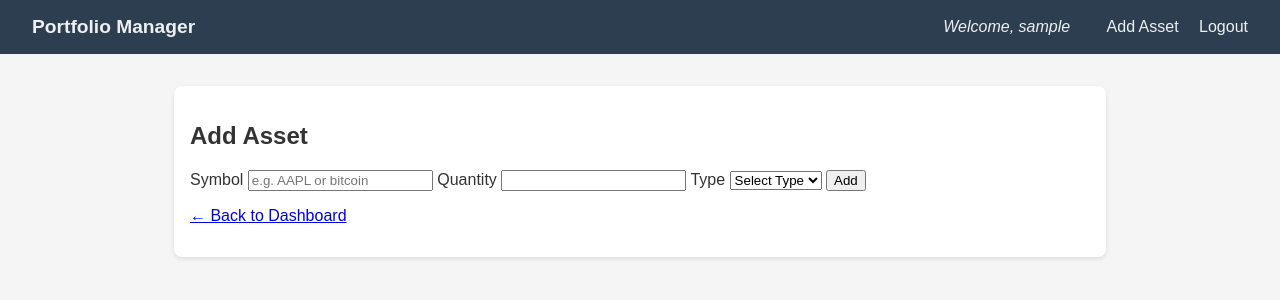
After one commit to SilentKiller4233/portfolio-manager, a Flask app: page /add in a window 1280 px wide. The commit adds this page. Shown: the top 300 px of the page. Run offline with Flask 3, Linux system fonts and the light colour scheme; the visitor is signed in with stand-in values (Sample User, id 1).

Commit message:
Implemented Add Asset functionality along with avg buy price logic

```diff
--- a/app.py
+++ b/app.py
@@ -137,6 +137,71 @@ def dashboard():
 
     return render_template("dashboard.html", portfolio=portfolio, total=round(total_value, 2))
 
+# ---------------------- ADD ASSET ---------------------- #
+@app.route("/add", methods=["GET", "POST"])
+@login_required
+def add_asset():
+    if request.method == "POST":
+        symbol = request.form["symbol"].strip().lower()
+        try:
+            quantity = float(request.form["quantity"])
+        except ValueError:
+            flash("Invalid quantity.", "danger")
+            return redirect("/add")
+
+        asset_type = request.form["asset_type"]
+
+        if not symbol or quantity <= 0 or asset_type not in ["stock", "crypto"]:
+            flash("All fields are required and must be valid.", "danger")
+            return redirect("/add")
+
+        db = get_db()
+        user_id = session["user_id"]
+
+        # Check if this asset already exists for the user
+        existing = db.execute("""
+            SELECT quantity, avg_buy_price FROM assets
+            WHERE user_id = ? AND symbol = ? AND asset_type = ?
+        """, (user_id, symbol, asset_type)).fetchone()
+
+        if existing:
+            old_qty = existing["quantity"]
+            old_avg = existing["avg_buy_price"]
+
+            # Prompt user to enter buy price in future version
+            current_price = get_crypto_price(symbol) if asset_type == "crypto" else get_stock_price(symbol)
+            if not current_price:
+                flash("Could not fetch current price.", "danger")
+                return redirect("/add")
+
+            total_cost = old_qty * old_avg + quantity * current_price
+            total_quantity = old_qty + quantity
+            new_avg = total_cost / total_quantity
+
+            db.execute("""
+                UPDATE assets
+                SET quantity = ?, avg_buy_price = ?
+                WHERE user_id = ? AND symbol = ? AND asset_type = ?
+            """, (total_quantity, new_avg, user_id, symbol, asset_type))
+        else:
+            # Insert new asset with current price as buy price
+            current_price = get_crypto_price(symbol) if asset_type == "crypto" else get_stock_price(symbol)
+            if not current_price:
+                flash("Could not fetch current price.", "danger")
+                return redirect("/add")
+
+            db.execute("""
+                INSERT INTO assets (user_id, symbol, quantity, avg_buy_price, asset_type)
+                VALUES (?, ?, ?, ?, ?)
+            """, (user_id, symbol, quantity, current_price, asset_type))
+
+        db.commit()
+        flash("Asset added successfully.", "success")
+        return redirect("/dashboard")
+
+    return render_template("add_asset.html")
+
+
 # ---------------------- PRICE HELPERS ---------------------- #
 def get_crypto_price(symbol):
     try:
--- /dev/null
+++ b/templates/add_asset.html
@@ -0,0 +1,24 @@
+{% extends "layout.html" %}
+{% block title %}Add Asset{% endblock %}
+{% block content %}
+<h2>Add Asset</h2>
+
+<form action="/add" method="post" class="form">
+    <label for="symbol">Symbol</label>
+    <input type="text" name="symbol" id="symbol" required placeholder="e.g. AAPL or bitcoin">
+
+    <label for="quantity">Quantity</label>
+    <input type="number" name="quantity" id="quantity" step="any" required>
+
+    <label for="asset_type">Type</label>
+    <select name="asset_type" id="asset_type" required>
+        <option value="">Select Type</option>
+        <option value="stock">Stock</option>
+        <option value="crypto">Crypto</option>
+    </select>
+
+    <button type="submit">Add</button>
+</form>
+
+<p><a href="/dashboard">← Back to Dashboard</a></p>
+{% endblock %}
--- a/templates/layout.html
+++ b/templates/layout.html
@@ -14,6 +14,7 @@
         <div class="nav-right">
             {% if session.username %}
                 <span class="welcome">Welcome, {{ session.username }}</span>
+                <a href="/add">Add Asset</a>
                 <a href="/logout">Logout</a>
             {% else %}
                 <a href="/login">Login</a>
```
Also changed, not shown: templates/add.html (deleted).
